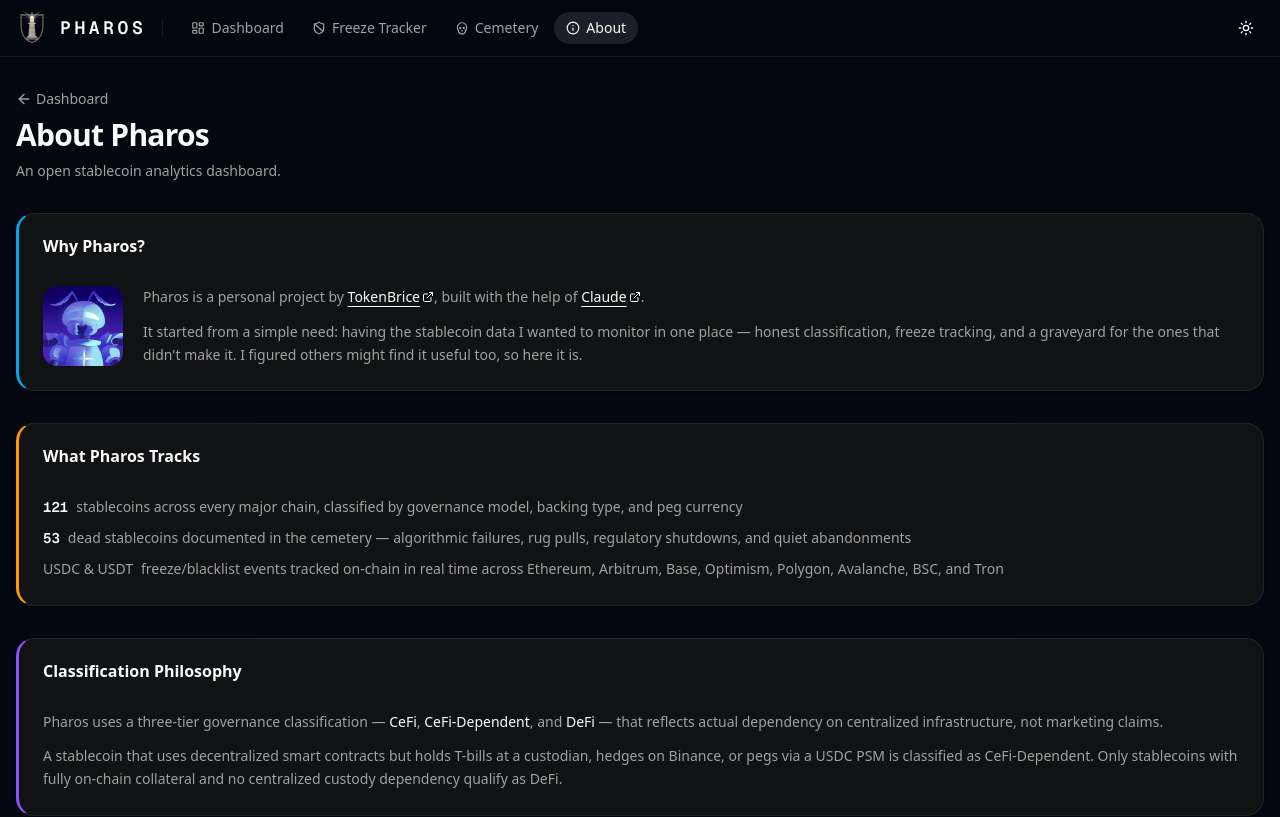
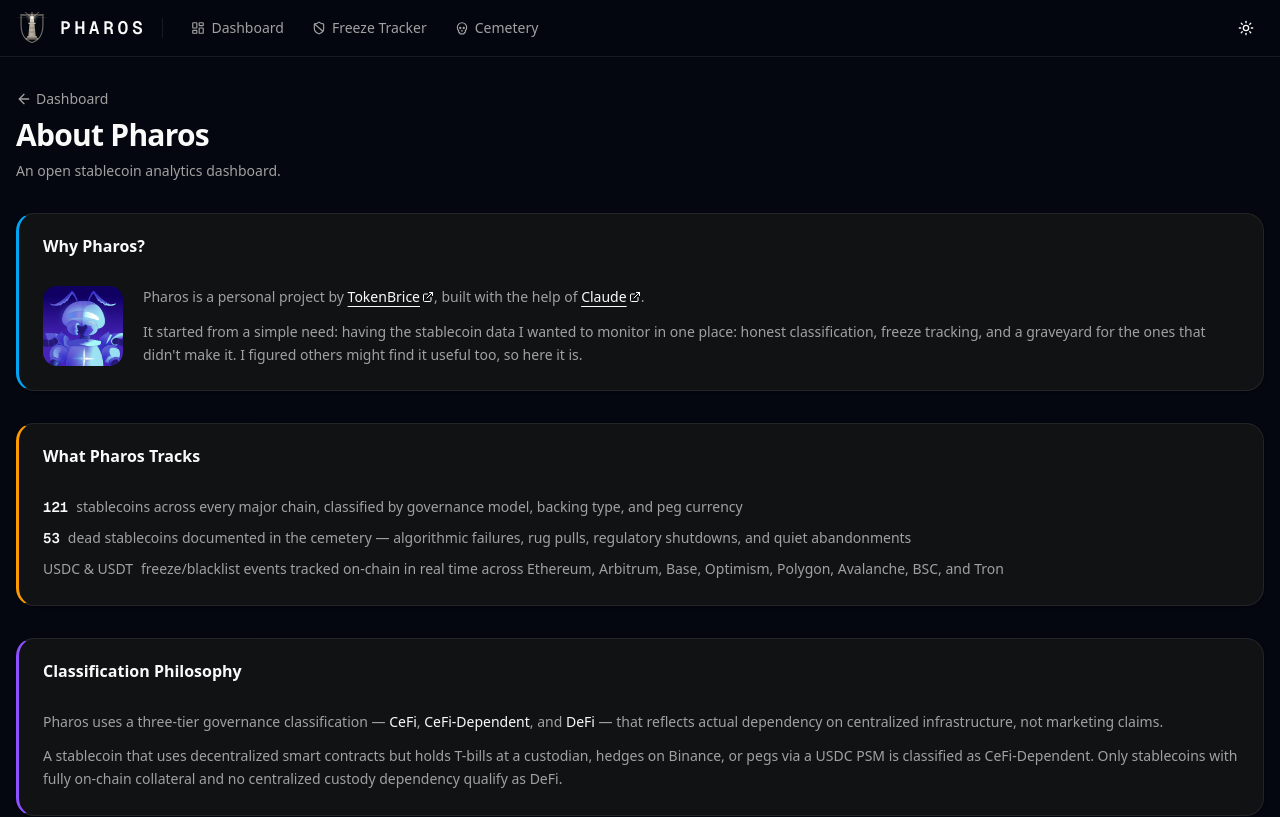
Before and after one commit to Figu3/Stablehype, a Next.js app: page /about in a window 1280 px wide. Shown: the top 817 px of the page. Built offline with nearby package versions, Linux system fonts and the light colour scheme.

Commit message:
Menu update

```diff
--- a/src/app/about/page.tsx
+++ b/src/app/about/page.tsx
@@ -91,7 +91,7 @@ export default function AboutPage() {
             .
           </p>
           <p>
-            It started from a simple need: having the stablecoin data I wanted to monitor in one place — honest
+            It started from a simple need: having the stablecoin data I wanted to monitor in one place: honest
             classification, freeze tracking, and a graveyard for the ones that didn&apos;t make it.
             I figured others might find it useful too, so here it is.
           </p>
--- a/src/components/header.tsx
+++ b/src/components/header.tsx
@@ -1,7 +1,7 @@
 "use client";
 
 import type { LucideIcon } from "lucide-react";
-import { Info, LayoutDashboard, Menu, ShieldBan, Skull } from "lucide-react";
+import { LayoutDashboard, Menu, ShieldBan, Skull } from "lucide-react";
 import Image from "next/image";
 import Link from "next/link";
 import { usePathname } from "next/navigation";
@@ -18,7 +18,6 @@ const NAV_ITEMS: { href: string; label: string; icon: LucideIcon }[] = [
   { href: "/", label: "Dashboard", icon: LayoutDashboard },
   { href: "/blacklist", label: "Freeze Tracker", icon: ShieldBan },
   { href: "/cemetery", label: "Cemetery", icon: Skull },
-  { href: "/about", label: "About", icon: Info },
 ];
 
 export function Header() {
```
